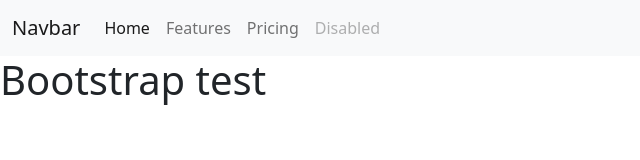
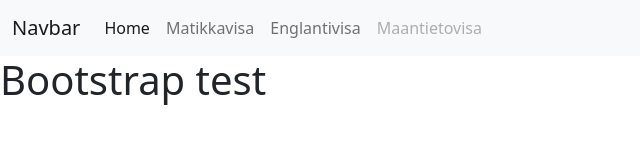
Before and after one commit to Sara-Sofia/web-tekniikat, a plain HTML site: page bootstrap/index.html in a window 1280 px wide. Shown: the whole page, without its empty margins (0-640 px from the left). Drawn offline with nearby package versions, Linux system fonts and the light colour scheme.

Commit message:
changed names for nav items

```diff
--- a/bootstrap/index.html
+++ b/bootstrap/index.html
@@ -21,13 +21,13 @@
             <a class="nav-link active" aria-current="page" href="#">Home</a>
           </li>
           <li class="nav-item">
-            <a class="nav-link" href="#">Features</a>
+            <a class="nav-link" href="#">Matikkavisa</a>
           </li>
           <li class="nav-item">
-            <a class="nav-link" href="#">Pricing</a>
+            <a class="nav-link" href="#">Englantivisa</a>
           </li>
           <li class="nav-item">
-            <a class="nav-link disabled">Disabled</a>
+            <a class="nav-link disabled">Maantietovisa</a>
           </li>
         </ul>
       </div>
```
